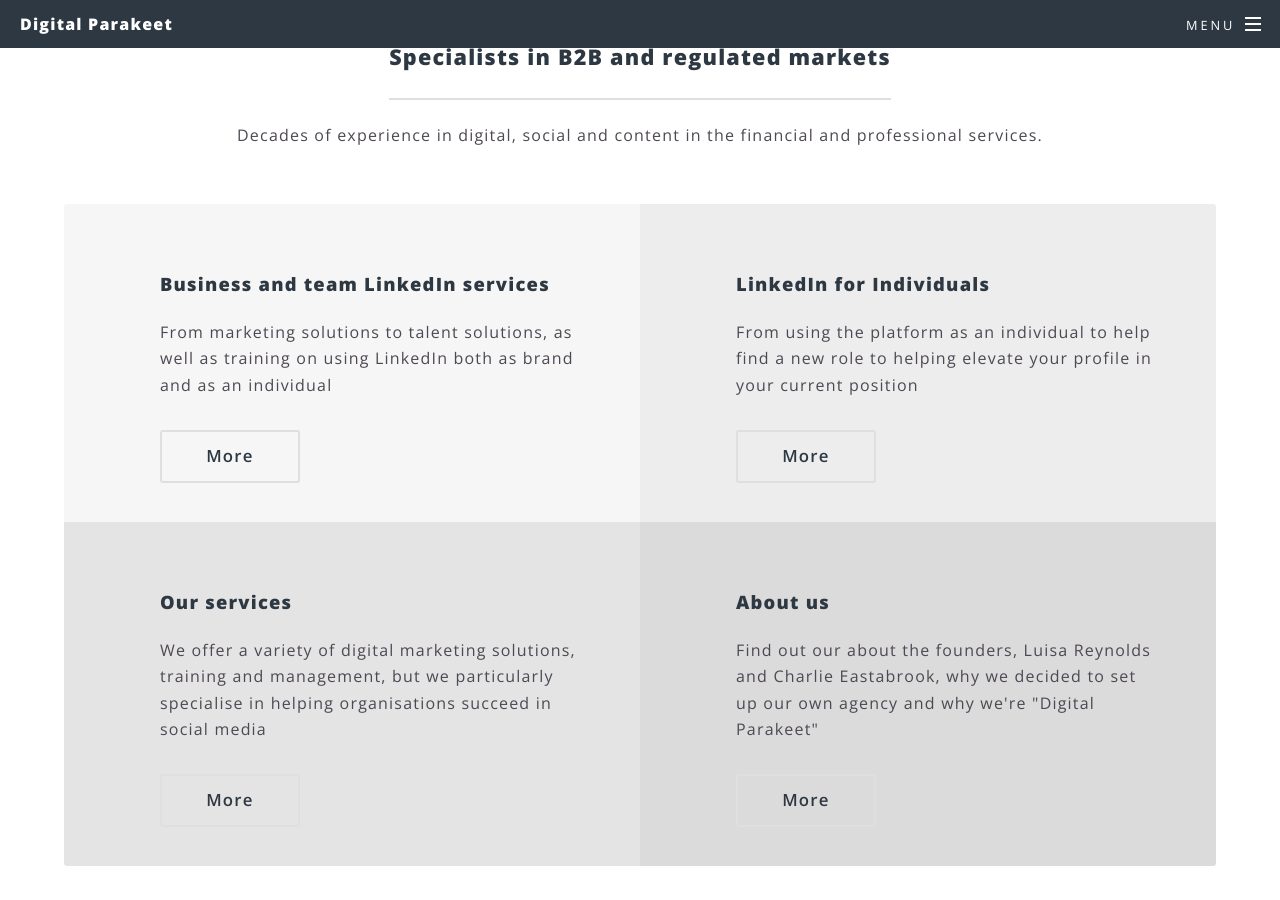
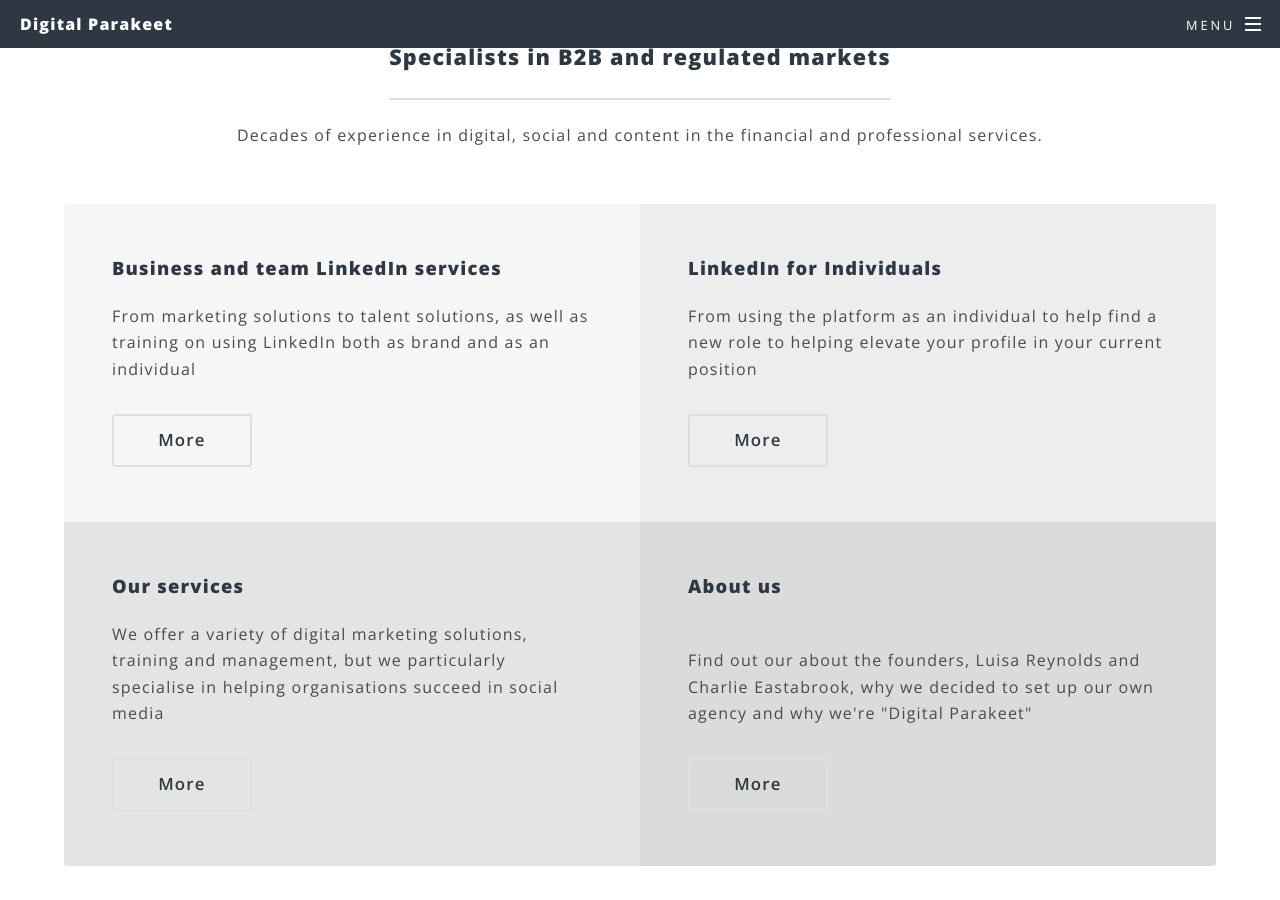
Before and after one commit to digitalparakeet/site, a Jekyll site: the page built from index.html, in a window 1280 px wide and 900 px high, scrolled down 958 px. Built offline with Jekyll 4.4.1, drawn with Linux system fonts in a browser that asks for light colours.

Commit message:
improves features list content alignment

```diff
--- a/css/main.scss
+++ b/css/main.scss
@@ -879,6 +879,16 @@
 		}
 	}
 
+/* Grid rows */
+.gridrows {
+	display: grid;
+	height: 100%;
+}
+
+.gridrows__end {
+	align-self: end;
+}
+
 /* Features */
 
 	.features {
@@ -890,8 +900,9 @@
 		width: 100%;
 
 		li {
-			@include padding(4em, 4em, (0,0,0,2em));
+			/*@include padding(4em, 4em, (0,0,0,2em));*/
 			display: block;
+			padding: 3em;
 			position: relative;
 			text-align: left;
 			width: 50%;
--- a/index.html
+++ b/index.html
@@ -20,24 +20,40 @@
 			</header>
 			<ul class="features">
 				<li>
+					<div class="gridrows">
 						<h3>Business and team LinkedIn services</h3>
+						<div class="gridrows__end">
 							<p>From marketing solutions to talent solutions, as well as training on using LinkedIn both as brand and as an individual</p>
 							<a href="{{ "/linkedin-services/business" | prepend: site.baseurl }}" class="button">More</a>
+						</div>
+					</div>
 				</li>
 				<li>
+					<div class="gridrows">
 						<h3>LinkedIn for Individuals</h3>
+						<div class="gridrows__end">
 							<p>From using the platform as an individual to help find a new role to helping elevate your profile in your current position</p>
 							<a href="{{ "/linkedin-services/individual" | prepend: site.baseurl }}" class="button">More</a>
+						</div>
+					</div>
 				</li>
 				<li>
+					<div class="gridrows">
 						<h3>Our services</h3>
+						<div class="gridrows__end">
 							<p>We offer a variety of digital marketing solutions, training and management, but we particularly specialise in helping organisations succeed in social media</p>
 							<a href="{{ "/services" | prepend: site.baseurl }}" class="button">More</a>
+						</div>
+					</div>
 				</li>
 				<li>
+					<div class="gridrows">
 						<h3>About us</h3>
+						<div class="gridrows__end">
 							<p>Find out our about the founders, Luisa Reynolds and Charlie Eastabrook, why we decided to set up our own agency and why we're "Digital Parakeet"</p>
 							<a href="{{ "/about" | prepend: site.baseurl }}" class="button">More</a>
+						</div>
+					</div>
 				</li>
 			</ul>
 		</div>
```
Also changed, not shown: linkedin-services.html (+8 -0 lines). Lines whose indentation alone changed are shown as unchanged.
